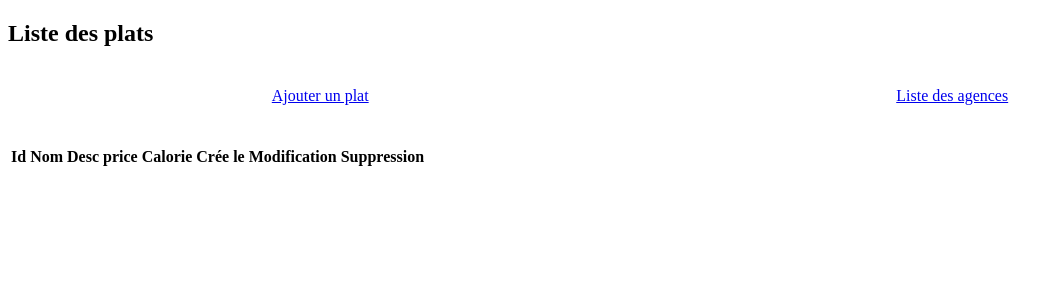
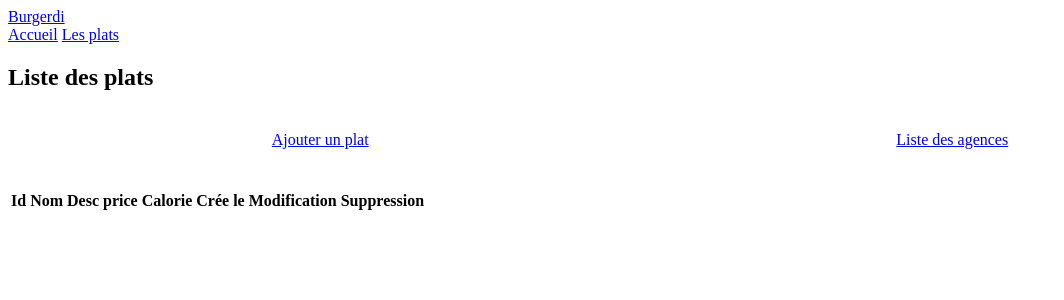
Before and after one commit to LucasPavin/w26112022_burgerdi, a Symfony app: template templates/pages/meal/index.html.twig in a window 1280 px wide. Shown: the top 300 px of the page, without its empty margins (0-1064 px from the left). Run offline with Twig, Linux system fonts and the light colour scheme; the template is opened without the code that fills it, so the values that code supplies are empty; some libraries are stand-ins or nearby versions.

Commit message:
🎨 Add basic header

```diff
--- a/assets/styles/app.scss
+++ b/assets/styles/app.scss
@@ -4,6 +4,8 @@
 
 //import the layout
 @import './layout/body.scss';
+@import './layout/font.scss';
+@import './layout/header.scss';
 
 // Import the template
 @import './templates/mainController.scss';
--- a/templates/base.html.twig
+++ b/templates/base.html.twig
@@ -14,6 +14,7 @@
         {% endblock %}
     </head>
     <body>
+        {% include "partials/header.html.twig" %}
         {% block body %}{% endblock %}
     </body>
 </html>
--- a/templates/main/index.html.twig
+++ b/templates/main/index.html.twig
@@ -4,7 +4,7 @@
 <style>
 </style>
 
-<div class="example-wrapper">
+<div class="container">
     <h1>Hello {{ controller_name }}! ✅</h1>
     <p class="red">Accueil</p>
 </div>
--- a/templates/pages/meal/index.html.twig
+++ b/templates/pages/meal/index.html.twig
@@ -4,7 +4,7 @@
 <style>
 </style>
 
-<div class="example-wrapper">
+<div class="container">
 
     <h2>Liste des plats</h2>
 
@@ -38,7 +38,7 @@
                     <td>{{ meal.id }}</td>
                     <td>{{ meal.name }}</td>
                     <td>{{ meal.description }}</td>
-                    <td>{{ meal.price }}</td>
+                    <td>{{ meal.price }}€</td>
                     {# Afficher calorie mais si il n'est pas renseigné il mettre Ø #}
                     <td>{{ meal.calorie | default("Ø") }}</td>
                     <td>{{ meal.createAt | date("d/m/Y") }}</td>
--- /dev/null
+++ b/templates/partials/header.html.twig
@@ -0,0 +1,8 @@
+
+<div class="header">
+    <a href="{{ path('app_main') }}" class="logo">Burgerdi</a>
+    <div class="header-right">
+        <a class="active" href="{{ path('app_main') }}">Accueil</a>
+        <a href="{{ path('app_meal') }}">Les plats</a>
+    </div>
+</div>
```
Also changed, not shown: assets/styles/layout/body.scss (+6 -1 lines), assets/styles/layout/header.scss (added, +46 -0 lines).
